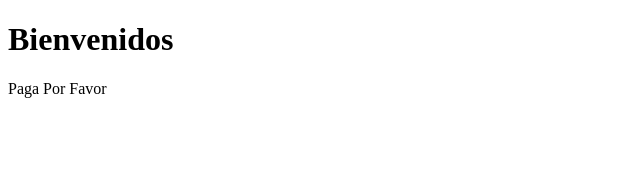
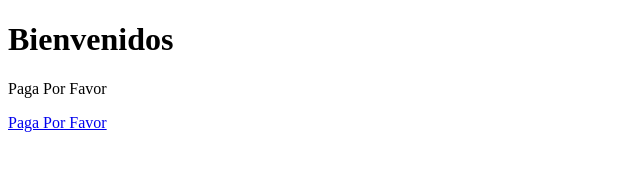
Before and after one commit to Patalapetapu/Mensualidad., a plain HTML site: page index.html in a window 1280 px wide. Shown: the whole page, without its empty margins (0-640 px from the left). Drawn offline with Linux system fonts and the light colour scheme.

Commit message:
Update index.html

```diff
--- a/index.html
+++ b/index.html
@@ -9,6 +9,6 @@
 <body>
     <h1>Bienvenidos</h1>
     <p>Paga Por Favor</p>
-    <a href="pagoRE..html"></a>
+    <a href="pagoRE.html">Paga Por Favor</a>
 </body>
 </html>
```
